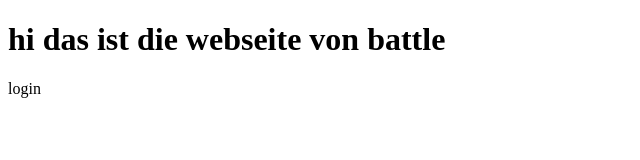
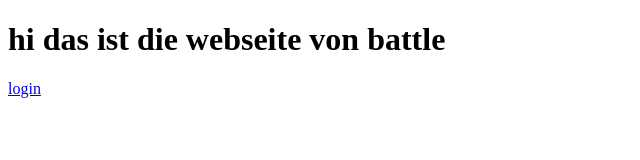
Before and after one commit to www-mc-88/Battle-of-Game, a plain HTML site: page index.html in a window 1280 px wide. Shown: the full height of the page, 0-640 px from the left. Drawn offline with Linux system fonts and the light colour scheme.

Commit message:
Update index.html

```diff
--- a/index.html
+++ b/index.html
@@ -8,6 +8,6 @@
   <body>
     <!-- Sichtbarer Dokumentinhalt im body -->
     <h1>hi das ist die webseite von battle</h1>
-    <a hret="login/index.html">login</a>
+    <a href="login/index.html">login</a>
   </body>
 </html>
```
